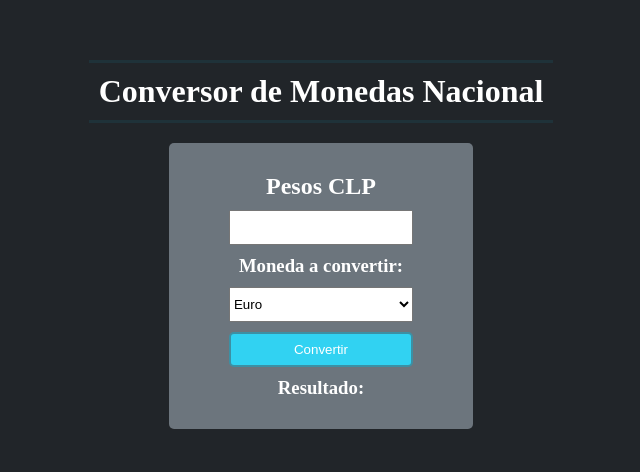
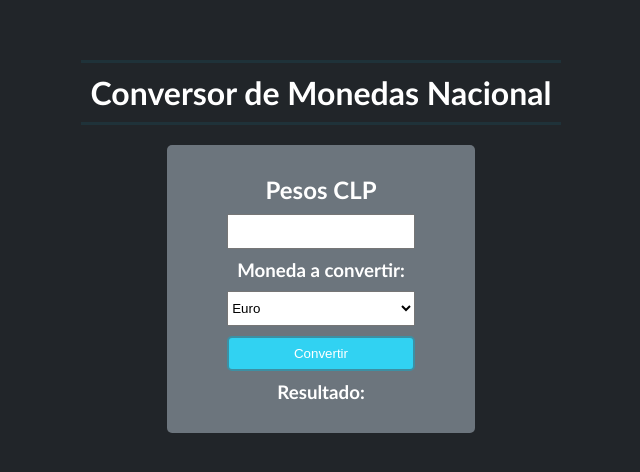
Before and after one commit to SoyeLema/Proyecto16_CONVERSORdeMONEDAS, a plain HTML site: page index.html in a window 1280 px wide. Shown: the part 120-592 px from the top of the page, without its empty margins (319-959 px from the left). Drawn offline with nearby package versions, Linux system fonts and the light colour scheme.

Commit message:
correccion font-family

```diff
--- a/assets/css/style.css
+++ b/assets/css/style.css
@@ -10,6 +10,7 @@ body {
     align-items: center;
     padding: 150px;
     background-color: #212529;
+    font-family: Calibri, sans-serif;
 }
 
 .main {
--- a/index.html
+++ b/index.html
@@ -5,6 +5,8 @@
     <meta charset="UTF-8">
     <meta http-equiv="X-UA-Compatible" content="IE=edge">
     <meta name="viewport" content="width=device-width, initial-scale=1.0">
+    <link rel="preconnect" href="https://fonts.googleapis.com">
+    <link rel="preconnect" href="https://fonts.gstatic.com" crossorigin>
     <link rel="stylesheet" href="assets/css/style.css">
     <title>Conversor de Monedas</title>
 </head>
```
